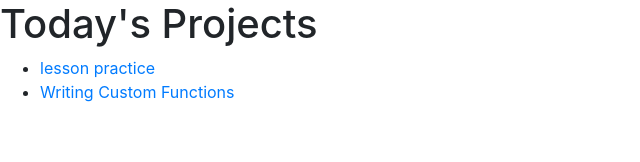
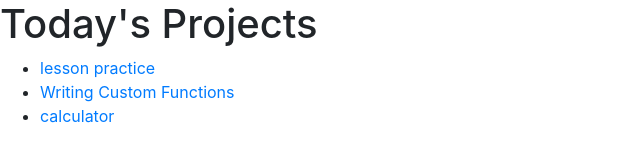
Before and after one commit to boatmountain/EpicodusWeek2Day1, a plain HTML site: page index.html in a window 1280 px wide. Shown: the full height of the page, 0-640 px from the left. Drawn offline with Linux system fonts and the light colour scheme.

Commit message:
add link to calculator.html

```diff
--- a/index.html
+++ b/index.html
@@ -14,6 +14,7 @@
     <ul>
         <li><a href="practice.html">lesson practice</a></li>
         <li><a href="customCode.html">Writing Custom Functions</a></li>
+        <li><a href="calculator.html">calculator</a></li>
     </ul>
 
 </body>
```
